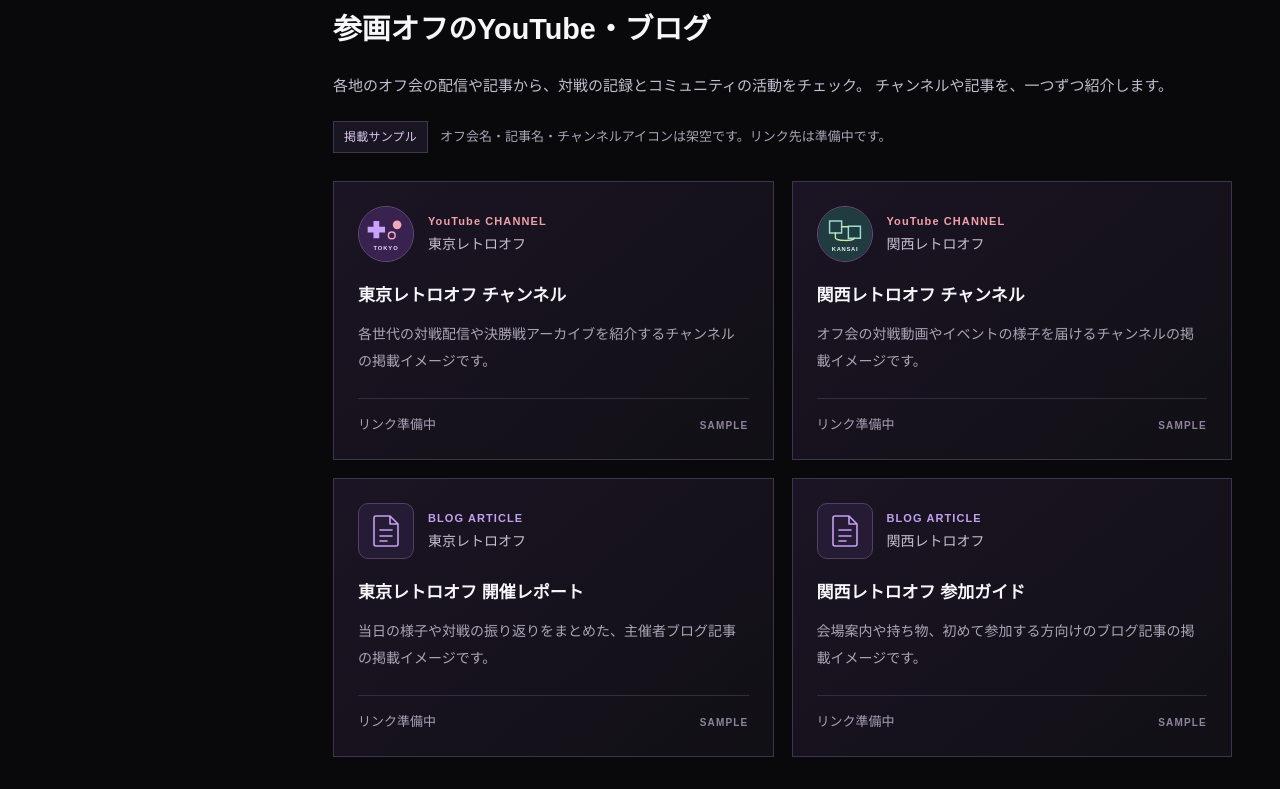
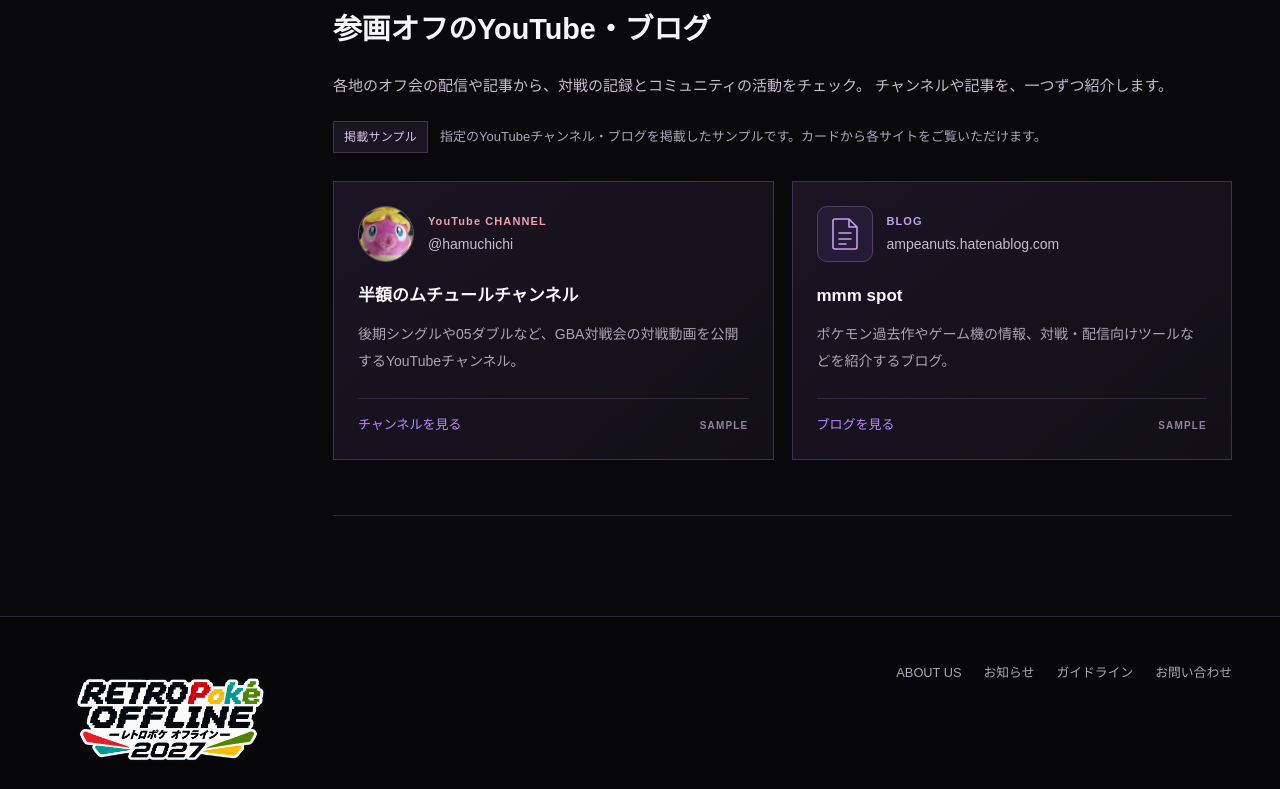
Before and after one commit to amuma/retro-poke-offline-2027, a website: page guidelines/index.html in a window 1280 px wide. Shown: the part 4211-5000 px from the top of the page. Drawn offline with Linux system fonts and the light colour scheme.

Commit message:
Feature supplied YouTube channel and blog in meetup cards

```diff
--- a/assets/app.js
+++ b/assets/app.js
@@ -109,8 +109,8 @@
       const tag = target ? 'a' : 'article';
       const attributes = target ? ` href="${escape(target)}" target="_blank" rel="noopener noreferrer"` : '';
       const avatar = youtube && item.icon ? `<img class="meetup-channel-icon" src="${escape(url(item.icon))}" width="56" height="56" alt="" loading="lazy" decoding="async">` : articleIcon;
-      const action = target ? `${youtube ? 'チャンネルを見る' : '記事を読む'}<span class="visually-hidden">（新しいタブで開きます）</span>` : 'リンク準備中';
-      return `<${tag} class="meetup-link-card${target ? '' : ' is-placeholder'}"${attributes}><div class="meetup-card-top">${avatar}<div><span class="meetup-link-type ${youtube ? 'youtube' : 'blog'}">${youtube ? 'YouTube CHANNEL' : 'BLOG ARTICLE'}</span><p class="meetup-card-organizer">${escape(item.organizer)}</p></div></div><h3>${escape(item.title)}</h3><p class="meetup-card-description">${escape(item.description)}</p><div class="meetup-card-bottom"><span>${action}</span>${target ? '' : '<span class="meetup-sample-label">SAMPLE</span>'}</div></${tag}>`;
+      const action = target ? `${escape(item.linkLabel || (youtube ? 'チャンネルを見る' : '記事を読む'))}<span class="visually-hidden">（新しいタブで開きます）</span>` : 'リンク準備中';
+      return `<${tag} class="meetup-link-card${target ? '' : ' is-placeholder'}"${attributes}><div class="meetup-card-top">${avatar}<div><span class="meetup-link-type ${youtube ? 'youtube' : 'blog'}">${youtube ? 'YouTube CHANNEL' : 'BLOG'}</span><p class="meetup-card-organizer">${escape(item.organizer)}</p></div></div><h3>${escape(item.title)}</h3><p class="meetup-card-description">${escape(item.description)}</p><div class="meetup-card-bottom"><span>${action}</span>${item.sample || !target ? '<span class="meetup-sample-label">SAMPLE</span>' : ''}</div></${tag}>`;
     }).join('');
   }
   if (page === 'guidelines' && $('#calcCount') && $('#calcRank')) {
--- a/assets/data.js
+++ b/assets/data.js
@@ -1,4 +1,4 @@
-/* All records in this prototype are fictional. No personal data is included. */
+/* Tournament records are fictional. Meetup link examples point to public sites. */
 (() => {
   const formats = [
     { id: 'gsc', name: '一撃なし金銀', short: 'GSC', color: '#d6be70', pool: ['カビゴン','サンダー','パルシェン','ゲンガー','スイクン','ガラガラ','ナッシー','ライコウ','カイリキー','ブラッキー','ハガネール','ヘラクロス'] },
@@ -23,27 +23,17 @@
     { id: 'osaka-02', name: '関西レトロオフ #02', city: 'OSAKA', place: '大阪府内・サンプル会場', date: '2027.02.21', iso: '2027-02-21', count: 32, host: '関西レトロオフ運営（架空）', edition: '02', seed: 2 },
     { id: 'tokyo-01', name: '東京レトロオフ #01', city: 'TOKYO', place: '東京都内・サンプル会場', date: '2027.01.24', iso: '2027-01-24', count: 64, host: '東京レトロオフ運営（架空）', edition: '01', seed: 1 }
   ];
-  // Replace sample names/icons and set url to publish each external link card.
+  // Public links supplied as examples; sample marks the cards as listing examples.
   const meetupLinks = [
     {
-      type: 'youtube', organizer: '東京レトロオフ', title: '東京レトロオフ チャンネル',
-      description: '各世代の対戦配信や決勝戦アーカイブを紹介するチャンネルの掲載イメージです。',
-      icon: 'assets/channels/tokyo-sample.svg', url: null
+      type: 'youtube', organizer: '@hamuchichi', title: '半額のムチュールチャンネル',
+      description: '後期シングルや05ダブルなど、GBA対戦会の対戦動画を公開するYouTubeチャンネル。',
+      icon: 'assets/channels/hamuchichi.jpg', url: 'https://www.youtube.com/@hamuchichi', sample: true
     },
     {
-      type: 'youtube', organizer: '関西レトロオフ', title: '関西レトロオフ チャンネル',
-      description: 'オフ会の対戦動画やイベントの様子を届けるチャンネルの掲載イメージです。',
-      icon: 'assets/channels/kansai-sample.svg', url: null
-    },
-    {
-      type: 'blog', organizer: '東京レトロオフ', title: '東京レトロオフ 開催レポート',
-      description: '当日の様子や対戦の振り返りをまとめた、主催者ブログ記事の掲載イメージです。',
-      url: null
-    },
-    {
-      type: 'blog', organizer: '関西レトロオフ', title: '関西レトロオフ 参加ガイド',
-      description: '会場案内や持ち物、初めて参加する方向けのブログ記事の掲載イメージです。',
-      url: null
+      type: 'blog', organizer: 'ampeanuts.hatenablog.com', title: 'mmm spot',
+      description: 'ポケモン過去作やゲーム機の情報、対戦・配信向けツールなどを紹介するブログ。',
+      url: 'https://ampeanuts.hatenablog.com/', linkLabel: 'ブログを見る', sample: true
     }
   ];
   const names = ['アオイ','くろねこ','ハル','ミナト','あずき','ソラ','ナギ','ユウ','カエデ','シオン','ライム','モカ','フウ','れん','ヒナタ','つばさ','コハク','マシロ','リク','いと','ツキ','セナ','スミレ','サク'];
--- a/guidelines/index.html
+++ b/guidelines/index.html
@@ -12,10 +12,10 @@
     <title>ガイドライン・ポイント制度｜RETRO Poke OFFLINE 2027</title>
 
     <link rel="icon" href="../assets/logo.png" type="image/png">
-    <link rel="stylesheet" href="../assets/styles.css?v=meetup-links-1">
+    <link rel="stylesheet" href="../assets/styles.css?v=meetup-links-2">
 
-    <script defer src="../assets/data.js?v=meetup-links-1"></script>
-    <script defer src="../assets/app.js?v=meetup-links-1"></script>
+    <script defer src="../assets/data.js?v=meetup-links-2"></script>
+    <script defer src="../assets/app.js?v=meetup-links-2"></script>
   </head>
 
   <body data-page="guidelines">
@@ -297,7 +297,7 @@
 
             <p class="meetup-links-note">
               <span class="tag">掲載サンプル</span>
-              オフ会名・記事名・チャンネルアイコンは架空です。リンク先は準備中です。
+              指定のYouTubeチャンネル・ブログを掲載したサンプルです。カードから各サイトをご覧いただけます。
             </p>
 
             <div id="meetupLinks" class="meetup-links-grid"></div>
```
Also changed, not shown: assets/channels/README.md (added), assets/channels/hamuchichi.jpg (added), assets/channels/kansai-sample.svg (deleted), assets/channels/tokyo-sample.svg (deleted).
